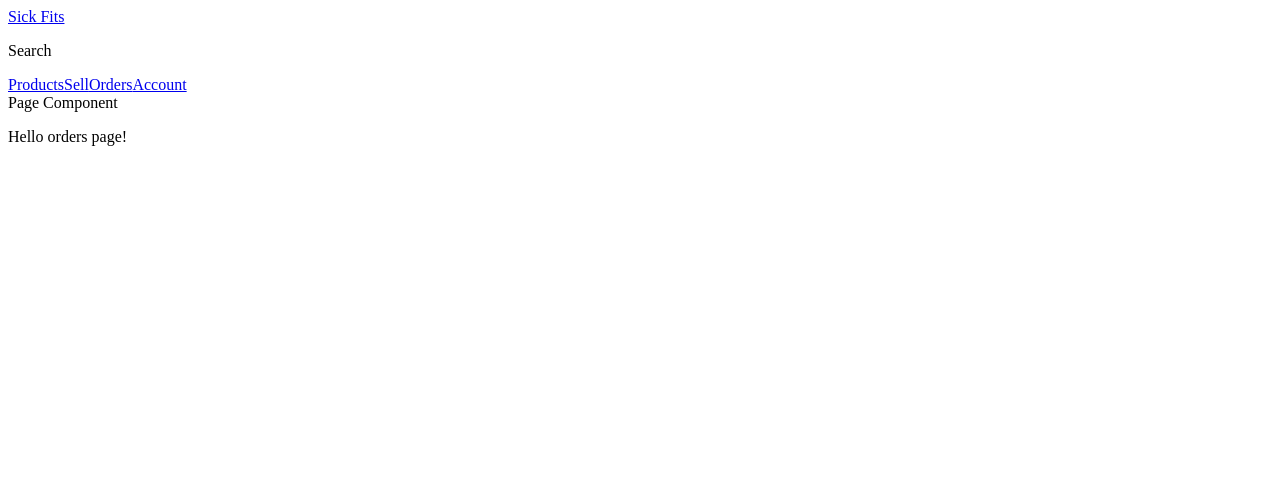
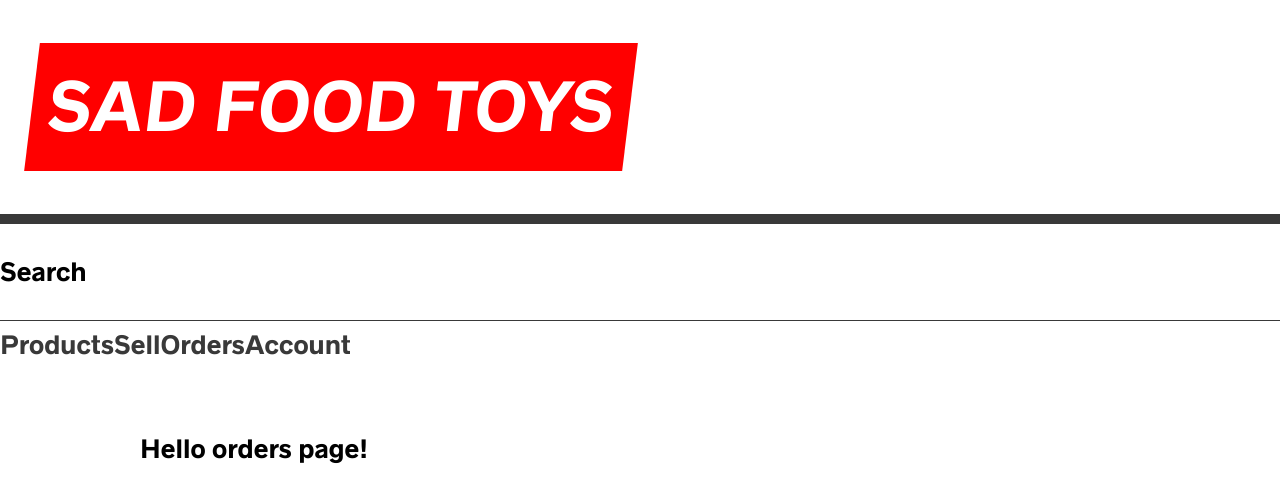
Before and after one commit to snyles/sadfood-react, a Next.js app in the folder frontend/: page /orders in a window 1280 px wide. Shown: the top 502 px of the page. Built offline with nearby package versions, Linux system fonts and the light colour scheme.

Commit message:
add global styles

```diff
--- a/frontend/components/Header.js
+++ b/frontend/components/Header.js
@@ -1,16 +1,49 @@
 import Link from 'next/link';
+import styled from 'styled-components';
 import Nav from './Nav';
+
+const Logo = styled.h1`
+  font-size: 4rem;
+  margin-left: 2rem;
+  position: relative;
+  z-index: 2;
+  background: red;
+  transform: skew(-7deg);
+  a {
+    color: white;
+    text-decoration: none;
+    text-transform: uppercase;
+    padding: 0.5rem 1rem;
+  }
+`;
+
+const HeaderStyles = styled.header`
+  .bar {
+    border-bottom: 10px solid var(--black, black);
+    display: grid;
+    grid-template-columns: auto 1fr;
+    justify-content: space-between;
+    align-content: center;
+  }
+  .sub-bar {
+    display: grid;
+    grid-template-columns: 1fr auto;
+    border-bottom: 1px solid var(--black, black);
+  }
+`;
 
 export default function Header() {
   return (
-    <header>
+    <HeaderStyles>
       <div className="bar">
-        <Link href="/">Sick Fits</Link>
+        <Logo>
+          <Link href="/">Sad Food Toys</Link>
+        </Logo>
       </div>
       <div className="sub-bar">
         <p>Search</p>
       </div>
       <Nav />
-    </header>
+    </HeaderStyles>
   );
 }
--- a/frontend/components/Page.js
+++ b/frontend/components/Page.js
@@ -1,11 +1,60 @@
 import PropTypes from 'prop-types';
+import styled, { createGlobalStyle } from 'styled-components';
 import Header from './Header';
+
+const GlobalStyles = createGlobalStyle`
+  @font-face {
+    font-family: 'radnika_next';
+    src: url('/static/radnikanext-medium-webfont.woff2');
+    format('woff2');
+    font-weight: normal;
+    font-style: normal;
+
+  }
+  html {
+    --red: #ff0000;
+    --black: #393939;
+    --grey: #3a3a3a;
+    --lightGrey: #e1e1e1;
+    --offWhite: #ededed;
+    --maxWidth: 1000px;
+    --bs: 0 12px 24px 0 rgba(0,0,0,0.09);
+    box-sizing: border-box;
+  }
+  *, *:before, *:after {
+    box-sizing:
+  }
+  body {
+    font-family: 'radnika_next', --apple-system, BlinkMacSystemFont, 'Segoe UI', Roboto, Oxygen, Ubuntu, Cantarell, 'Open Sans', 'Helvetica Neue', sans-serif;
+    padding: 0;
+    margin: 0;
+    font-size: 1.5rem;
+    line-height: 2;
+  }
+  a {
+    text-decoration: none;
+    color: var(--black);
+  }
+  a:hover {
+    text-decoration: underline;
+  }
+  button {
+    font-family: 'radnika_next', --apple-system, BlinkMacSystemFont, 'Segoe UI', Roboto, Oxygen, Ubuntu, Cantarell, 'Open Sans', 'Helvetica Neue', sans-serif;
+  }
+`;
+
+const InnerStyles = styled.div`
+  max-width: var(--maxWidth);
+  margin: 0 auto;
+  padding: 2rem;
+`;
 
 export default function Page({ children }) {
   return (
     <div>
+      <GlobalStyles />
       <Header />
-      Page Component{children}
+      <InnerStyles>{children}</InnerStyles>
     </div>
   );
 }
```
Also changed, not shown: 1 other file (tests, documents, lock files or other folders).
